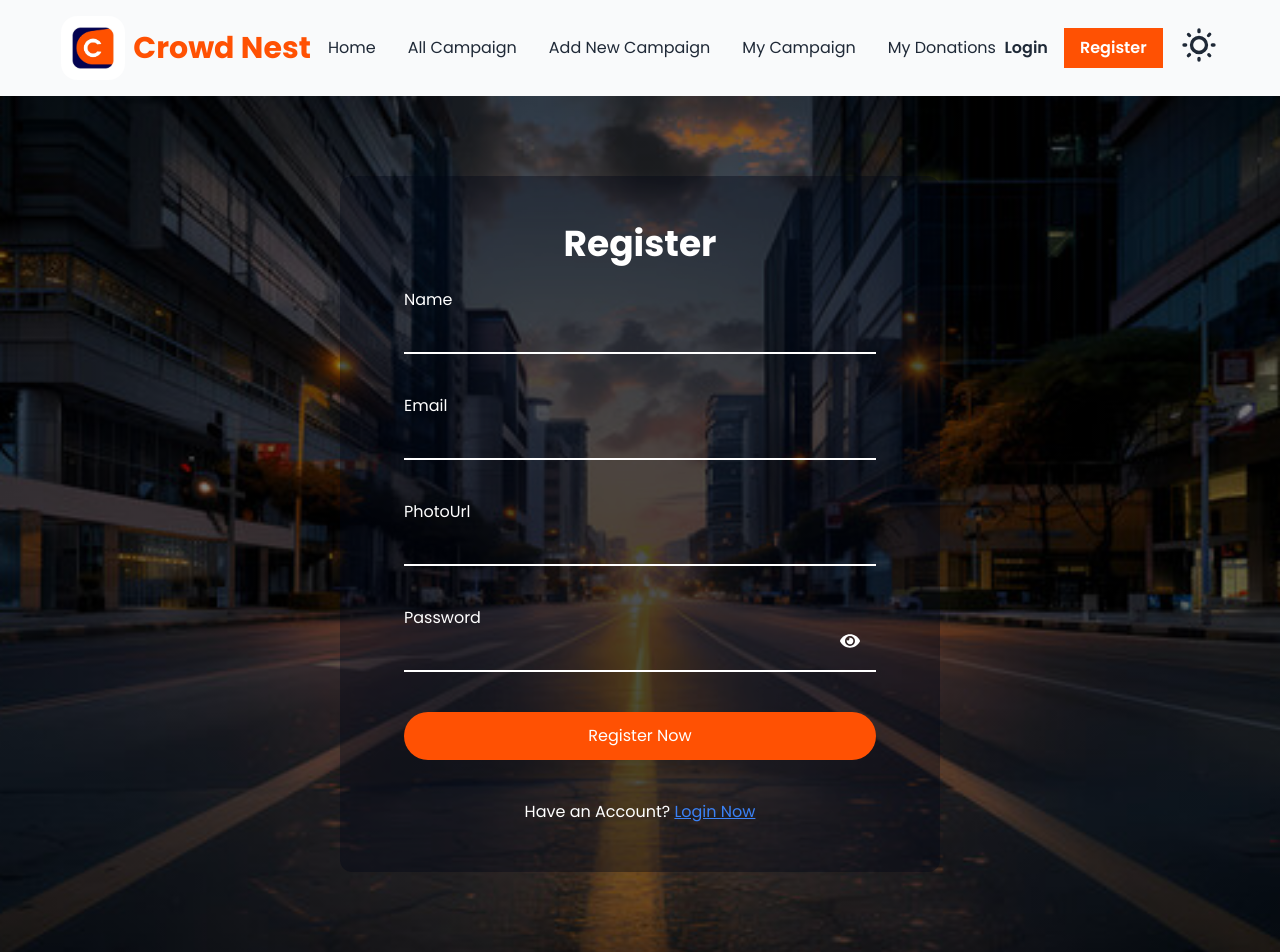
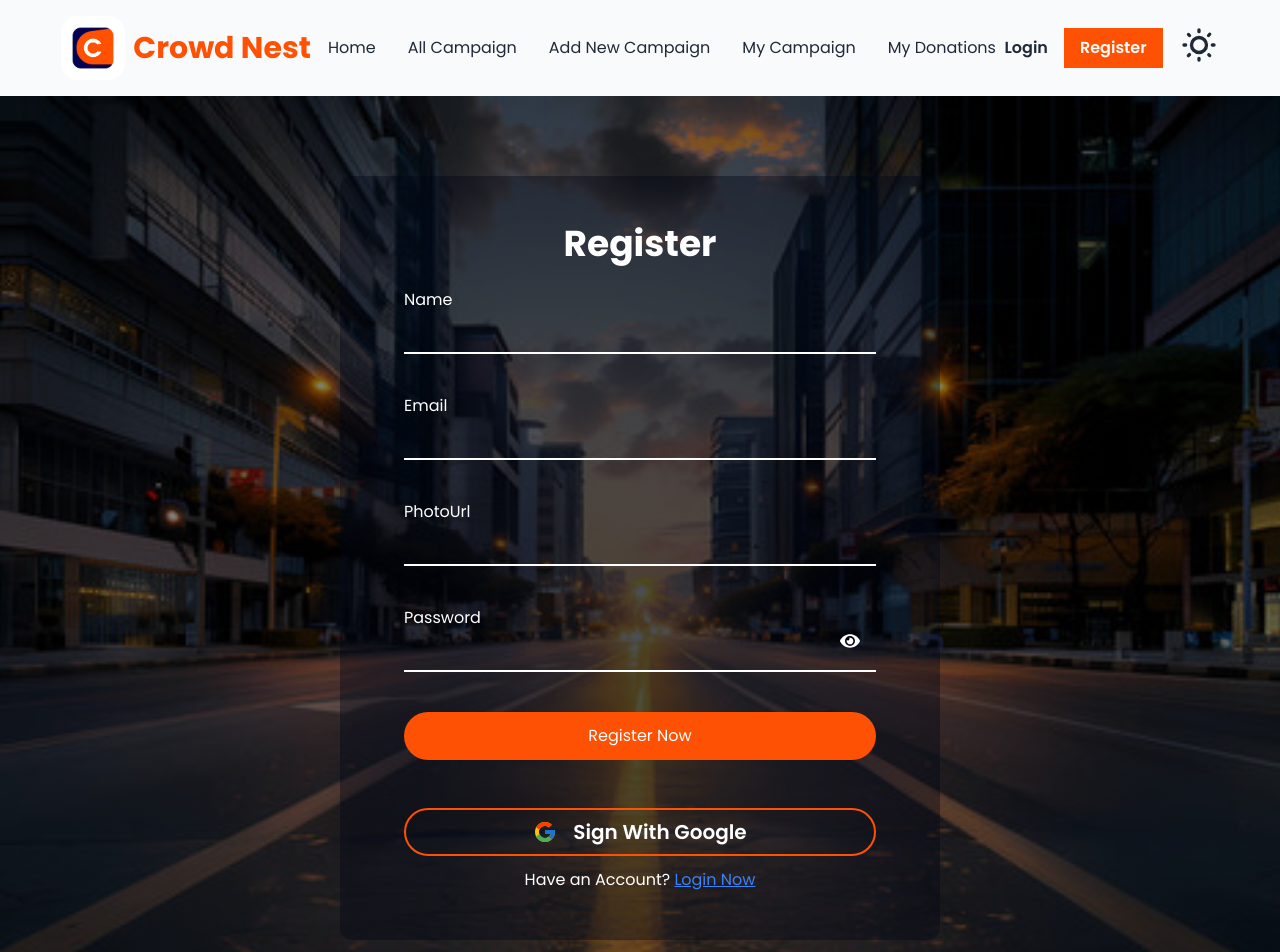
Before and after one commit to Hayder987/crowed-nest-client, a React (Vite) app: page /register in a window 1280 px wide. Shown: the top 952 px of the page. Built offline with nearby package versions, Linux system fonts and the light colour scheme; no server answers.

Commit message:
google login  implement in register page

```diff
--- a/src/pages/Register.jsx
+++ b/src/pages/Register.jsx
@@ -1,13 +1,14 @@
-import { Link, useLocation, useNavigate } from "react-router";
+import { Link, useNavigate } from "react-router";
 import background from "../assets/background-1.jpg";
 import { useContext, useState } from "react";
 import { AuthContext } from "../Context/AuthProvider";
 import Swal from "sweetalert2";
 import { FaEye, FaEyeSlash } from "react-icons/fa";
 import { Helmet } from "react-helmet";
+import { FcGoogle } from "react-icons/fc";
 
 const Register = () => {
-     const {registerUser, updateUser} = useContext(AuthContext)
+     const {registerUser, updateUser,  googleUserLogin} = useContext(AuthContext)
      const [errMessage, setErrMessage] = useState(null)
      const upperCase = /^(?=.*[A-Z]).+$/;
      const lowerCase = /^(?=.*[a-z]).+$/;
@@ -43,7 +44,7 @@ const Register = () => {
           updateUser(name, imgPath)
           navigate('/')
           Swal.fire({
-            position: "top-end",
+            position: "top-middle",
             icon: "success",
             title: "User Registration SuccessFully!",
             showConfirmButton: false,
@@ -52,9 +53,39 @@ const Register = () => {
 
         })
         .catch(err=>{
-          setErrMessage(err.message)
+          Swal.fire({
+            position: "top-middle",
+            icon: "error",
+            title: err.message,
+
+          });
         })
     }
+
+    const googleLogin=()=>{
+      googleUserLogin()
+      .then(()=>{
+         navigate('/')
+        Swal.fire({
+          position: "top-middle",
+          icon: "success",
+          title: "User Login SuccessFully!",
+          showConfirmButton: false,
+          timer: 2000
+        });
+      })
+      .catch(err=>{
+        Swal.fire({
+          position: "top-middle",
+          icon: "error",
+          title: err.message,
+
+        });
+      })
+    }
+
+
+
 
   return (
     <div
@@ -122,11 +153,17 @@ const Register = () => {
           <div className="flex justify-center items-center bg-[#ff5103] rounded-full text-white py-3 px-6">
             <input type="submit" value="Register Now" className="w-full"/>
           </div>
-          <div className="">
+
+        </form>
+        <div className="flex justify-center items-center mb-3">
+            <button onClick={googleLogin} className="border-2 border-[#ff5103] mt-12 py-2 p-6 rounded-full w-full text-white flex justify-center items-center gap-4">
+                <span className="text-2xl"><FcGoogle /></span>
+                <span className="text-xl font-semibold">Sign With Google</span>
+            </button>
+        </div>
+        <div className="">
             <p className="text-white text-center">Have an Account? <Link to='/login'><span className="text-blue-500 underline"> Login Now</span></Link></p>
           </div>
-
-        </form>
         <p onClick={()=> setEye(!eye)} className="absolute top-[450px] lg:top-[455px] right-20">
           {
             eye?<span className="text-white text-xl"><FaEye /></span>:
```
